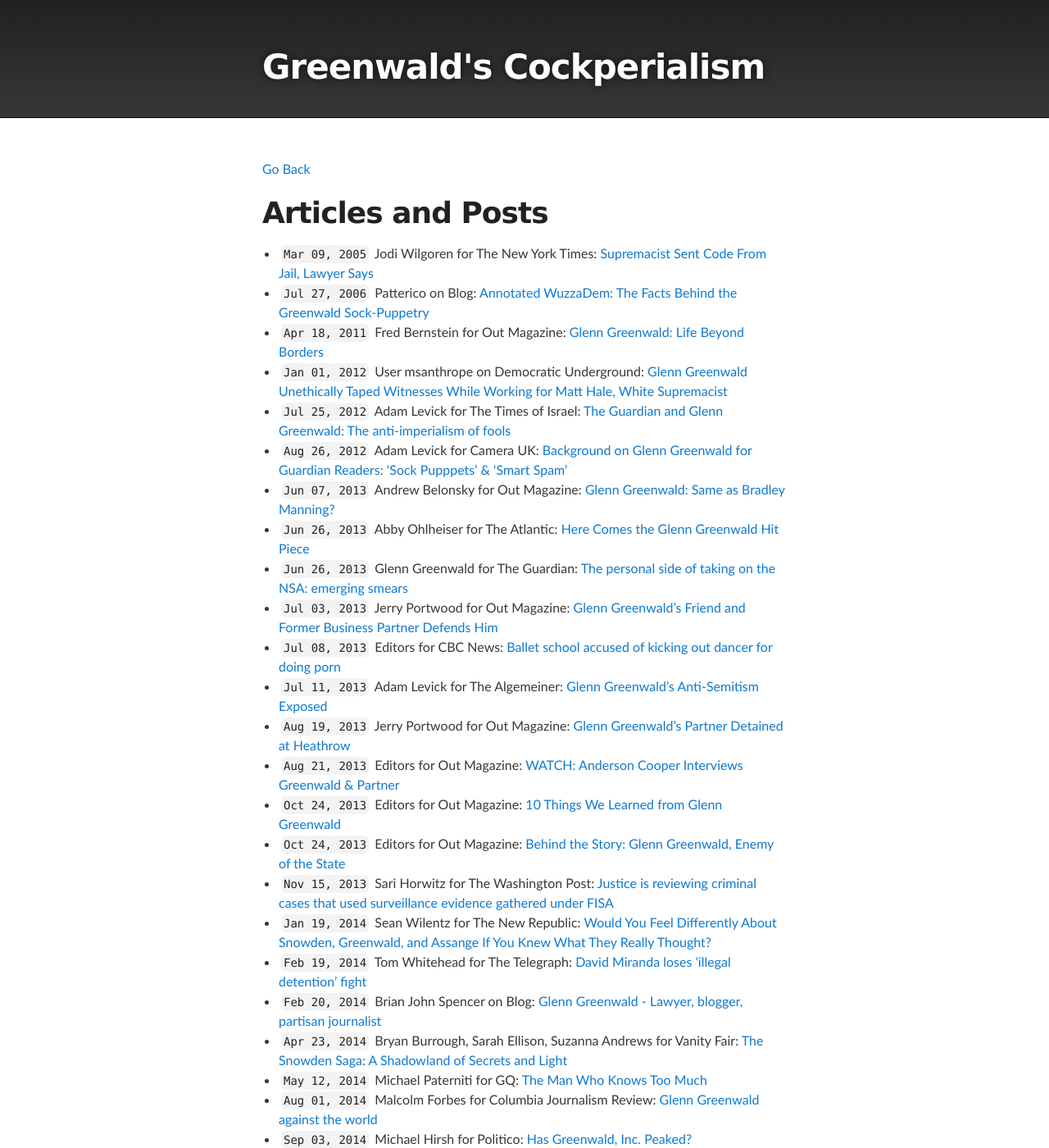
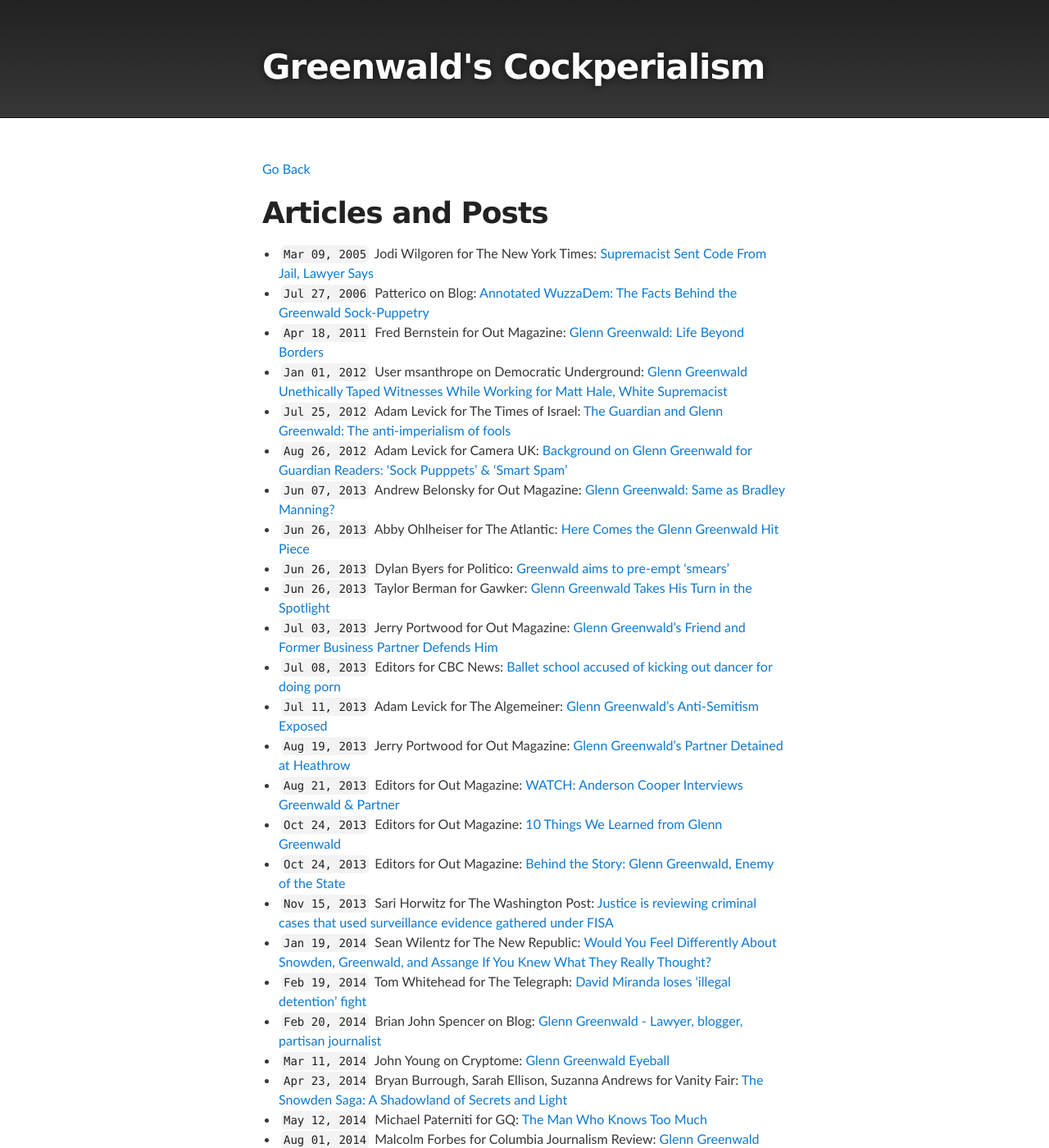
Before and after one commit to masternotions/masternotions.github.io, a Jekyll site: the page built from articles.md, in a window 1280 px wide and 1400 px high. Shown: the whole window at 82% size. Built offline with Jekyll 4.4.1, drawn with Linux system fonts in a browser that asks for light colours; some of the changed text lies outside the part shown.

Commit message:
Update articles.md

```diff
--- a/articles.md
+++ b/articles.md
@@ -15,7 +15,8 @@ title: Articles
 - ``Aug 26, 2012`` Adam Levick for Camera UK: [Background on Glenn Greenwald for Guardian Readers: 'Sock Pupppets' & 'Smart Spam'](https://camera-uk.org/2012/08/26/background-on-glenn-greenwald-for-guardian-readers-sock-puppets-smart-spam/)
 - ``Jun 07, 2013`` Andrew Belonsky for Out Magazine: [Glenn Greenwald: Same as Bradley Manning?](https://www.out.com/entertainment/popnography/2013/06/07/glenn-greenwald-whistleblower-bradley-manning)
 - ``Jun 26, 2013`` Abby Ohlheiser for The Atlantic: [Here Comes the Glenn Greenwald Hit Piece](https://www.theatlantic.com/national/archive/2013/06/here-comes-glenn-greenwald-hit-piece/313861/)
-- ``Jun 26, 2013`` Glenn Greenwald for The Guardian: [The personal side of taking on the NSA: emerging smears](https://www.theguardian.com/commentisfree/2013/jun/26/nsa-revelations-response-to-smears)
+- ``Jun 26, 2013`` Dylan Byers for Politico: [Greenwald aims to pre-empt 'smears'](https://www.politico.com/blogs/media/2013/06/greenwald-aims-to-pre-empt-smears-167191)
+- ``Jun 26, 2013`` Taylor Berman for Gawker: [Glenn Greenwald Takes His Turn in the Spotlight](https://gawker.com/glenn-greenwald-takes-his-turn-in-the-spotlight-593163038)
 - ``Jul 03, 2013`` Jerry Portwood for Out Magazine: [Glenn Greenwald's Friend and Former Business Partner Defends Him](https://www.out.com/entertainment/popnography/2013/07/03/glenn-greenwald-former-lover-porn-jake-jaxson-jason-buchtel)
 - ``Jul 08, 2013`` Editors for CBC News: [Ballet school accused of kicking out dancer for doing porn](https://www.cbc.ca/news/canada/manitoba/ballet-school-accused-of-kicking-out-dancer-for-doing-porn-1.1329099)
 - ``Jul 11, 2013`` Adam Levick for The Algemeiner: [Glenn Greenwald's Anti-Semitism Exposed](https://www.algemeiner.com/2013/07/11/glenn-greenwalds-anti-semitism-exposed/)
@@ -27,6 +28,7 @@ title: Articles
 - ``Jan 19, 2014`` Sean Wilentz for The New Republic: [Would You Feel Differently About Snowden, Greenwald, and Assange If You Knew What They Really Thought?](https://newrepublic.com/article/116253/edward-snowden-glenn-greenwald-julian-assange-what-they-believe)
 - ``Feb 19, 2014`` Tom Whitehead for The Telegraph: [David Miranda loses 'illegal detention' fight](https://www.telegraph.co.uk/news/uknews/terrorism-in-the-uk/10648338/David-Miranda-loses-illegal-detention-fight.html)
 - ``Feb 20, 2014`` Brian John Spencer on Blog: [Glenn Greenwald - Lawyer, blogger, partisan journalist](http://brianjohnspencer.blogspot.com/2014/02/glenn-greenwald-lawyer-blogger-partisan.html)
+- ``Mar 11, 2014`` John Young on Cryptome: [Glenn Greenwald Eyeball](https://cryptome.org/2014-info/glenn-greenwald/glenn-greenwald.htm)
 - ``Apr 23, 2014`` Bryan Burrough, Sarah Ellison, Suzanna Andrews for Vanity Fair: [The Snowden Saga: A Shadowland of Secrets and Light](https://www.vanityfair.com/news/politics/2014/05/edward-snowden-politics-interview)
 - ``May 12, 2014`` Michael Paterniti for GQ: [The Man Who Knows Too Much](https://www.gq.com/story/glenn-greenwald-edward-snowden-no-place-to-hide)
 - ``Aug 01, 2014`` Malcolm Forbes for Columbia Journalism Review: [Glenn Greenwald against the world](https://archives.cjr.org/critical_eye/glenn_greenwald_against_the_wo.php)
@@ -58,13 +60,13 @@ title: Articles
 - ``Jan 26, 2020`` Jessica Testa on Ricardo Antunes Blog: [EXCLUSIVE: A millionaire, Glenn Greenwald advocated for Nazi leader Goldman Sachs and even sold porn. Know your trajectory.](https://ricardoantunes.com.br/exclusivo-milionario-glenn-greenwald-advogou-para-lider-nazista-goldman-sachs-e-vendeu-ate-filme-porno-conheca-sua-trajetoria/)
 - ``Feb 23, 2020`` Augusto Diniz for Jornal Opção: [Why professionals like Glenn Greenwald and Patrícia Campos Mello bother militants on the right](https://www.jornalopcao.com.br/colunas-e-blogs/conexao/por-que-profissionais-como-glenn-greenwald-e-patricia-campos-mello-incomodam-tanto-militantes-da-direita-237490/)
 
-<!--
-
 # Glenn Blogs
 
 - ``2005 to 2007`` Glenn Greenwald on Blogger: [Unclaimed Territory](http://glenngreenwald.blogspot.com/)
 - ``2006 to 2014`` Glenn Greenwald on Blogger: [UT Documents](http://utdocuments.blogspot.com/)
 - ``Aug 04, 2010`` Glenn Greenwald on Blogger: [Cato Surveillance Draft](http://surveillancedraft.blogspot.com/)
+
+<!--
 
 # Twitter Media
 
```
